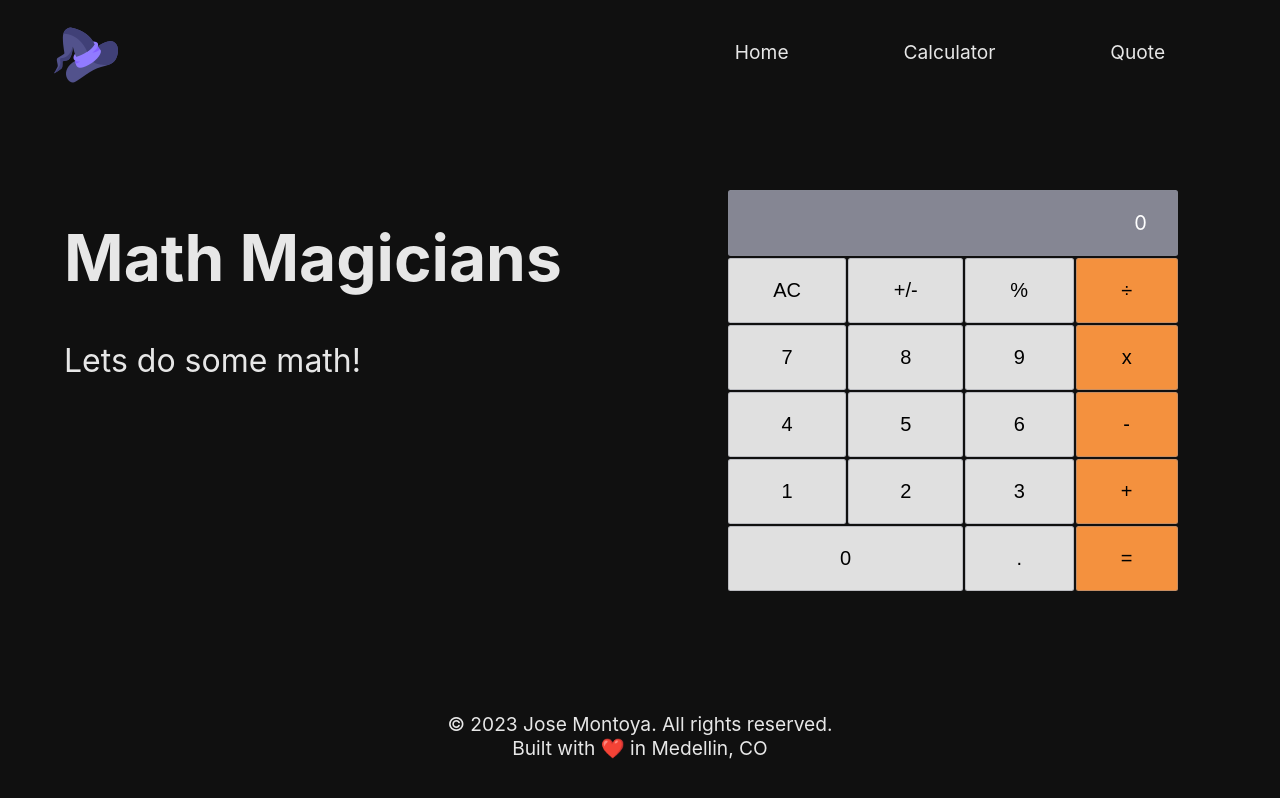
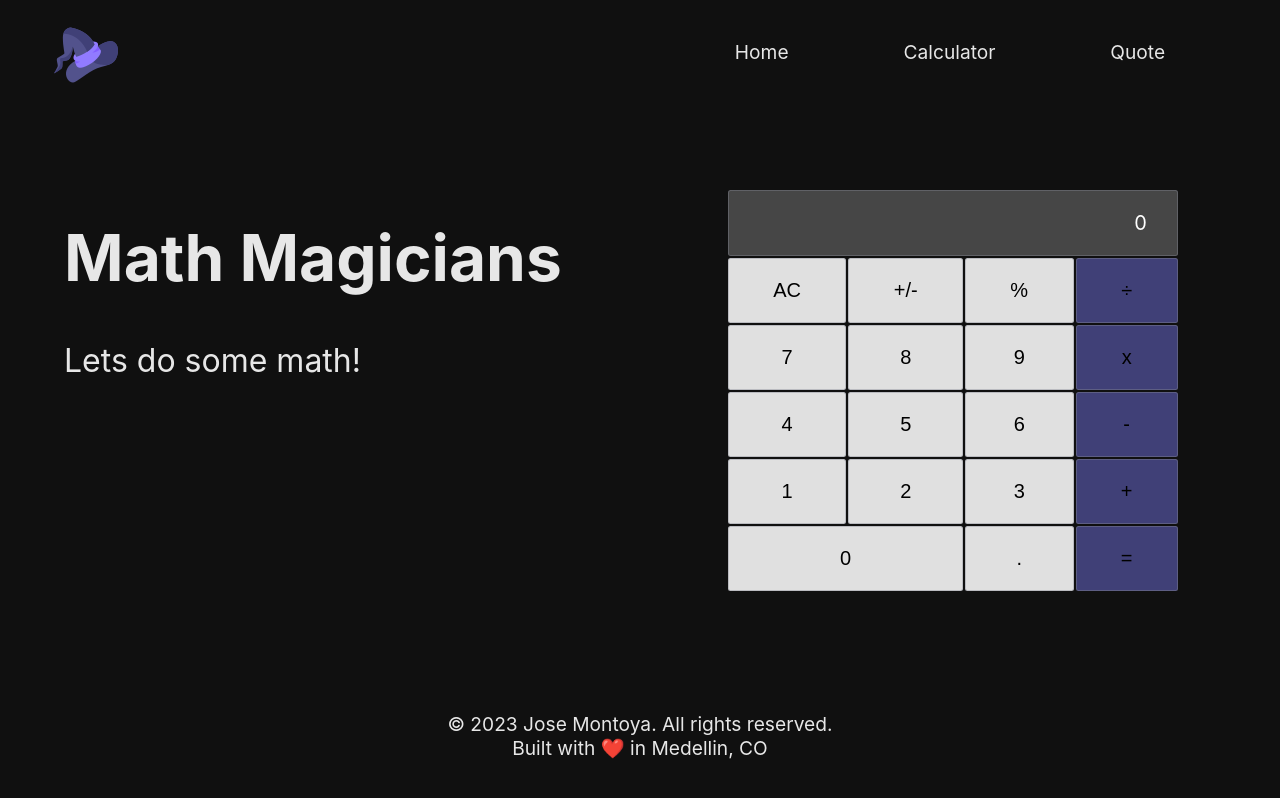
Before and after one commit to jmonto55/Math-magicians, a React (Create React App) app: page /calculator in a window 1280 px wide. Built offline with nearby package versions, Linux system fonts and the light colour scheme.

Commit message:
Minor styles changes

```diff
--- a/src/sass/Calculator.module.scss
+++ b/src/sass/Calculator.module.scss
@@ -54,7 +54,7 @@
   grid-column-end: 5;
   display: flex;
   justify-content: flex-end;
-  background-color: #858693;
+  background-color: #464646;
   color: white;
 }
 
@@ -103,7 +103,7 @@
 .minus,
 .plus,
 .equal {
-  background-color: #f4913e;
+  background-color: #404077;
 }
 
 .divide:active,
@@ -111,6 +111,6 @@
 .minus:active,
 .plus:active,
 .equal:active {
-  background-color: #c2712f;
+  background-color: #343460;
   transform: scale(0.95);
 }
```
